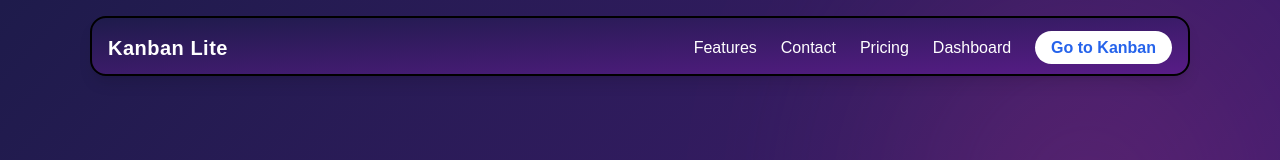
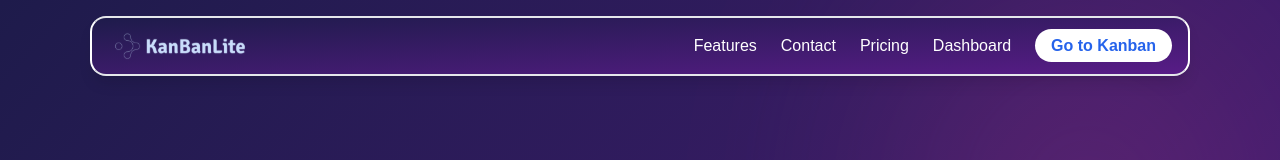
Before and after one commit to Arhaan-Siddiquee/KanbanLite, a Next.js app in the folder client/: page / in a window 1280 px wide. Shown: the top 160 px of the page. Built offline with nearby package versions, Linux system fonts and the light colour scheme.

Commit message:
navbar changes

```diff
--- a/client/src/app/page.jsx
+++ b/client/src/app/page.jsx
@@ -32,12 +32,12 @@ const Navbar = () => {
   return (
     <header className="fixed w-full z-50 top-4">
       <div className="container mx-auto px-4">
-        <div className="fixed top-4 left-1/2 transform -translate-x-1/2 bg-gradient-to-br  from-indigo-950 to-purple-900 shadow-lg rounded-2xl border-2 border-black px-4 py-4 z-50 w-[1100px] h-[60px]">
+        <div className="fixed top-4 left-1/2 transform -translate-x-1/2 bg-gradient-to-br  from-indigo-950 to-purple-900 shadow-lg rounded-2xl border-2 border-x-white px-4 py-2 z-50 w-[1100px] h-[60px]">
           <div className="flex justify-between items-center">
             {/* Logo */}
             <h1 className="text-xl font-bold tracking-wide">
               <Link href="/logo" className="text-white hover:text-blue-100 transition-colors">
-                Kanban Lite
+                <img src="/logo.svg" alt="Vaultflow Logo" className="w-36" />
               </Link>
             </h1>
 
```
